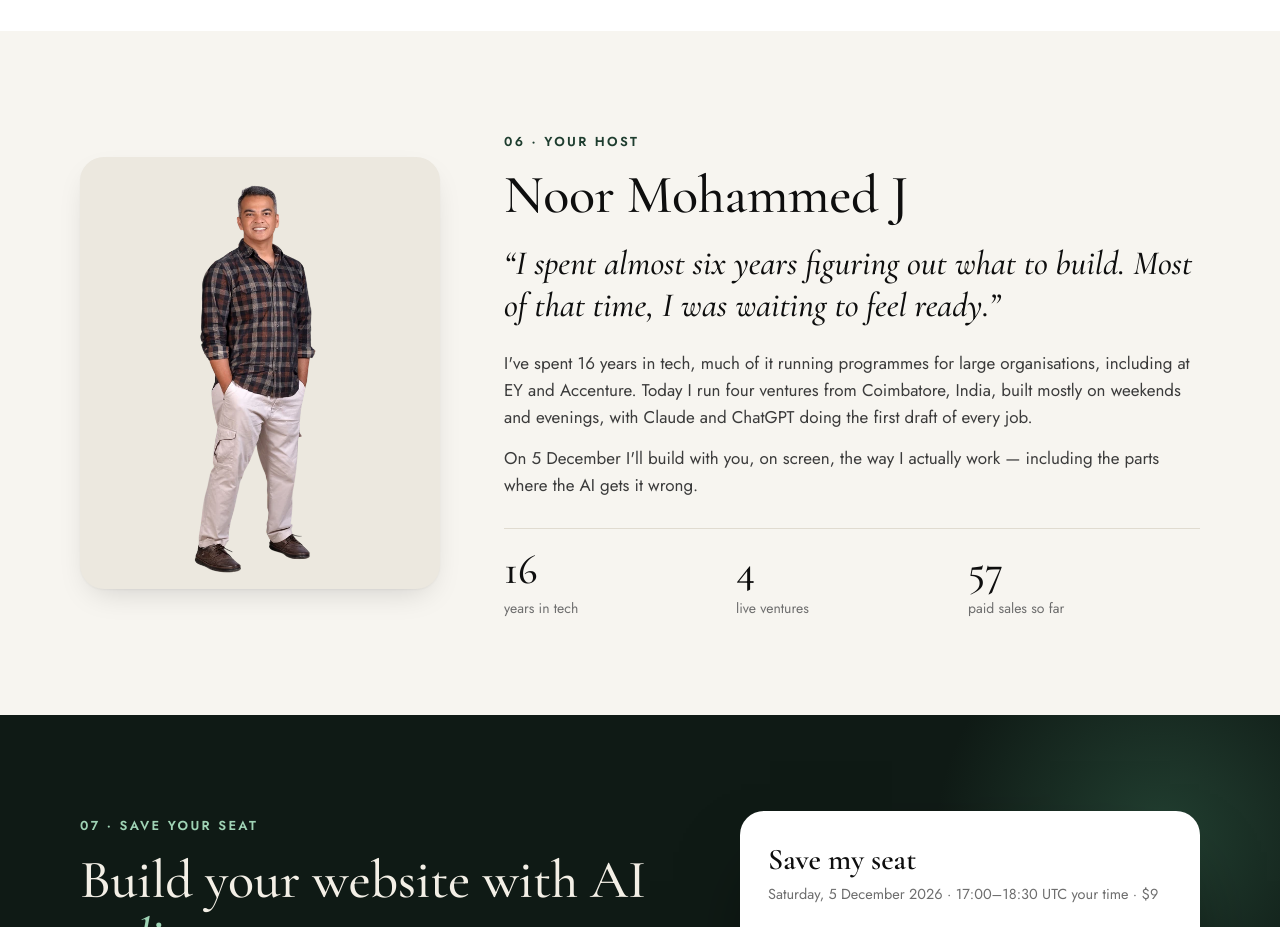
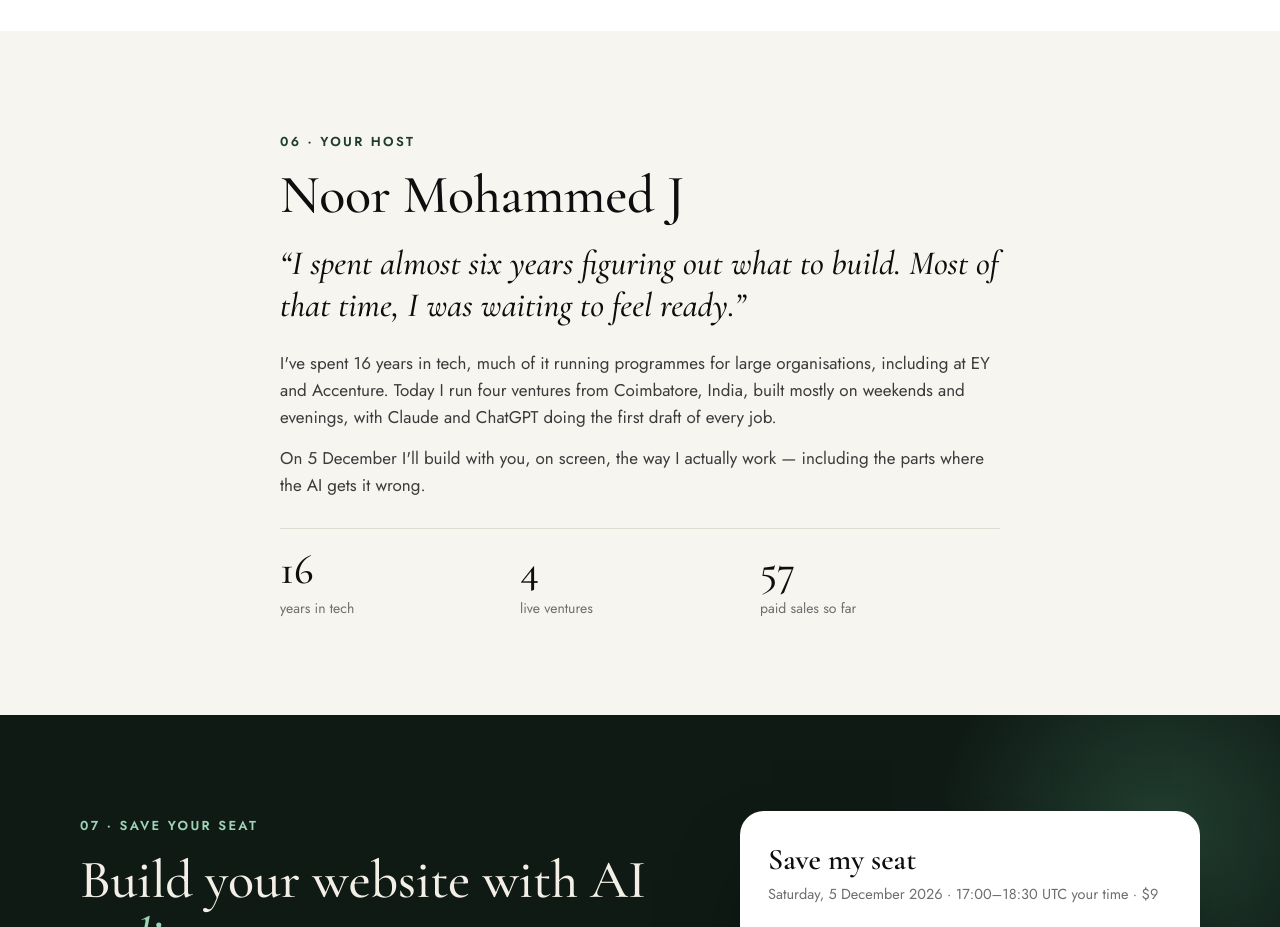
Before and after one commit to noormohammedj/dayzero, a plain HTML site: page weekend-founder/live/global/index.html in a window 1280 px wide. Shown: the part 4860-5787 px from the top of the page. Drawn offline with nearby package versions, Linux system fonts and the light colour scheme.

Commit message:
Remove founder photo from both workshop pages
Noor asked for the photo to come off the whole site; host section is now text only.
VSL poster left as is pending Noor's answer on the videos.

Co-Authored-By: Claude Opus 5.5 <noreply@anthropic.com>
Claude-Session: https://claude.ai/code/session_01ADUTFgsgqwsrurRvLB1geR

```diff
--- a/weekend-founder/live/global/index.html
+++ b/weekend-founder/live/global/index.html
@@ -268,7 +268,7 @@ h2 em{font-style:italic;color:var(--green)}
 .proof-note{font-size:13.5px;color:var(--slate);margin-top:20px;text-align:center}
 
 /* Host */
-.host{display:grid;grid-template-columns:360px 1fr;gap:64px;align-items:center}
+.host{display:block;max-width:760px}
 .host-img{border-radius:24px;overflow:hidden;aspect-ratio:700/839;background:var(--sand);box-shadow:var(--shadow)}
 .host-img img{width:100%;height:100%;object-fit:cover}
 .host blockquote{font-family:var(--display);font-style:italic;font-size:clamp(26px,2.8vw,34px);line-height:1.25;margin:18px 0 22px}
@@ -577,7 +577,6 @@ height="0" width="0" style="display:none;visibility:hidden"></iframe></noscript>
 <!-- ═════════ HOST ═════════ -->
 <section class="cream" aria-labelledby="host">
   <div class="wrap host">
-    <div class="host-img rv"><img src="/assets/ai-workshop-founder.webp" alt="Noor Mohammed J" width="700" height="839" loading="lazy"></div>
     <div class="rv">
       <span class="kicker">06 · Your host</span>
       <h2 id="host">Noor Mohammed J</h2>
```
Also changed, not shown: weekend-founder/live/index.html (+1 -2 lines).
